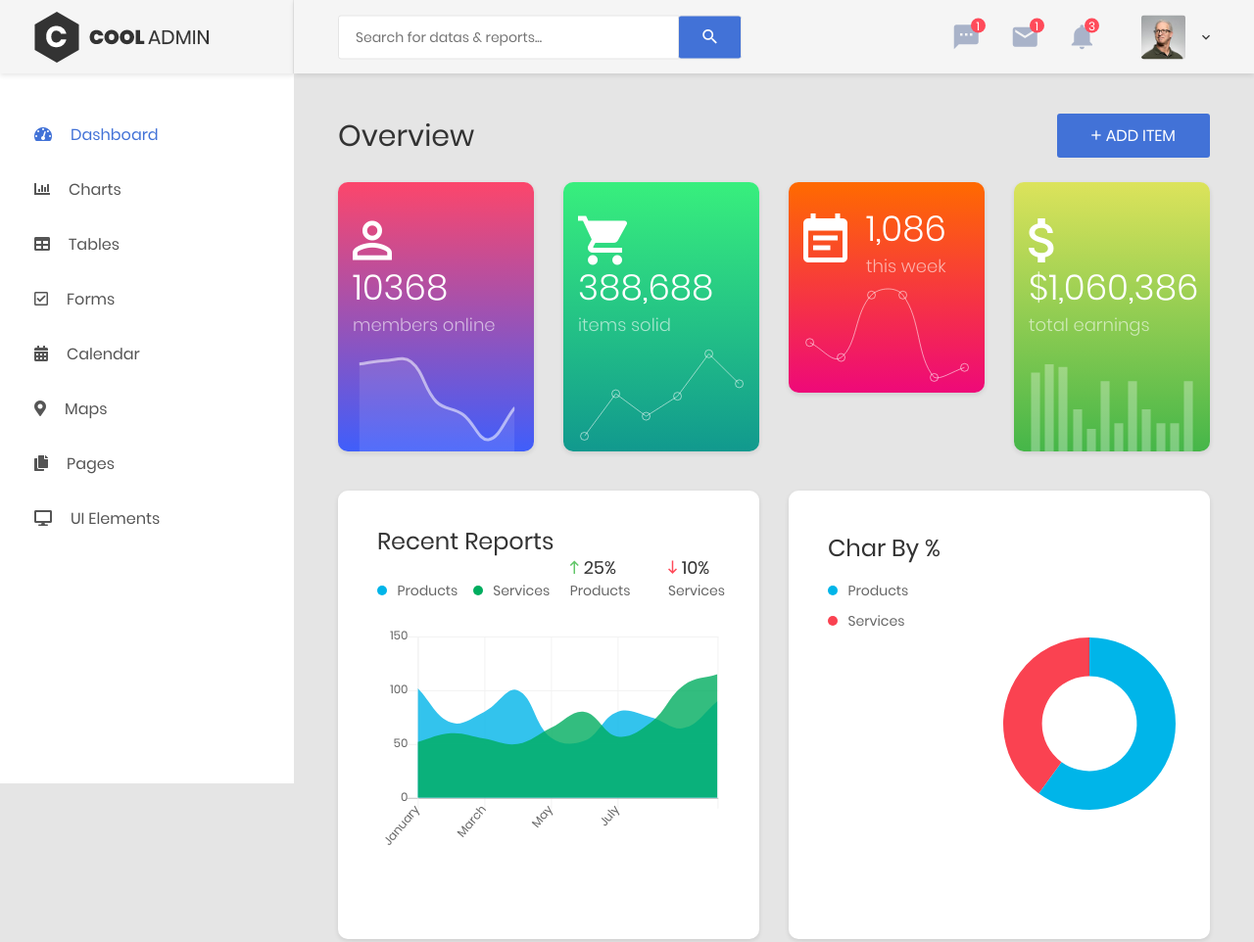
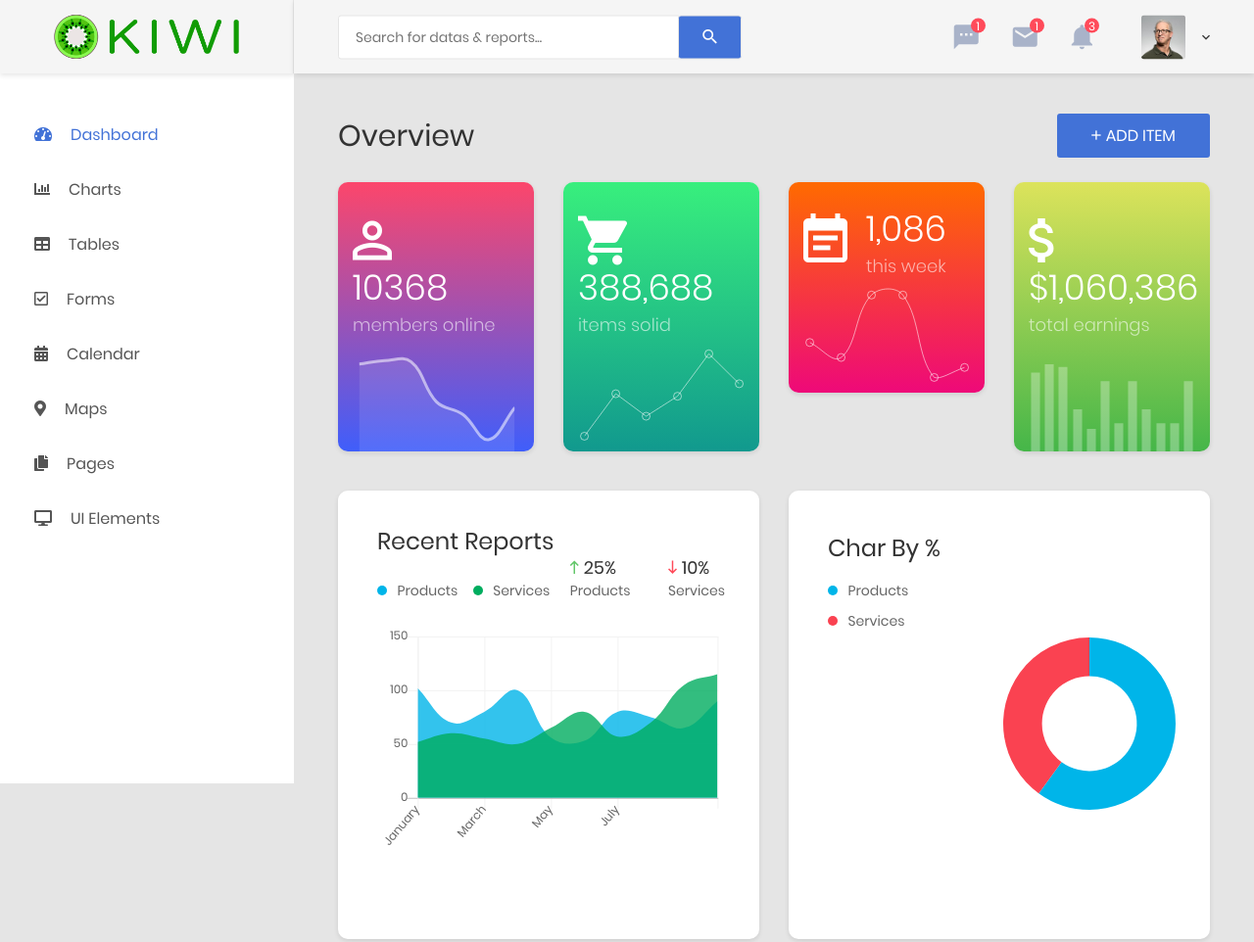
Before and after one commit to a5chanda/kiwi, a plain HTML site: page CoolAdmin/index.html in a window 1280 px wide. Shown: the top 962 px of the page at 98% size. Drawn offline with Linux system fonts and the light colour scheme.

Commit message:
Logo
Logo change

```diff
--- a/CoolAdmin/index.html
+++ b/CoolAdmin/index.html
@@ -44,7 +44,7 @@
                 <div class="container-fluid">
                     <div class="header-mobile-inner">
                         <a class="logo" href="index.html">
-                            <img src="images/icon/logo.png" alt="CoolAdmin" />
+                            <img src="images/icon/logo2.png" alt="CoolAdmin" />
                         </a>
                         <button class="hamburger hamburger--slider" type="button">
                             <span class="hamburger-box">
@@ -159,7 +159,7 @@
         <aside class="menu-sidebar d-none d-lg-block">
             <div class="logo">
                 <a href="#">
-                    <img src="images/icon/logo.png" alt="Cool Admin" />
+                    <img src="images/icon/logo2.png" alt="Cool Admin" />
                 </a>
             </div>
             <div class="menu-sidebar__content js-scrollbar1">
```
Also changed, not shown: CoolAdmin/images/icon/logo2.png (added).
